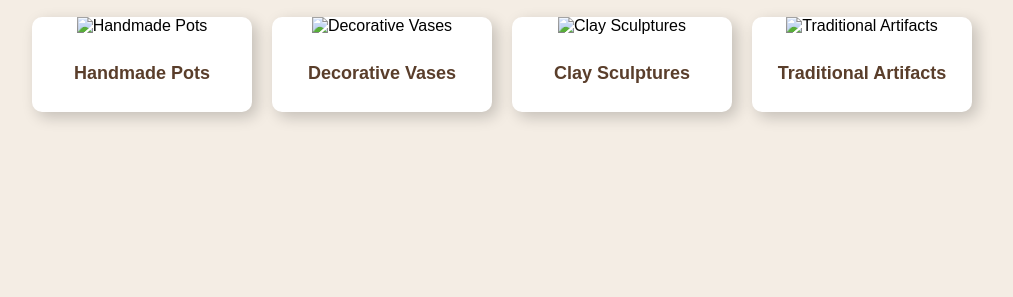
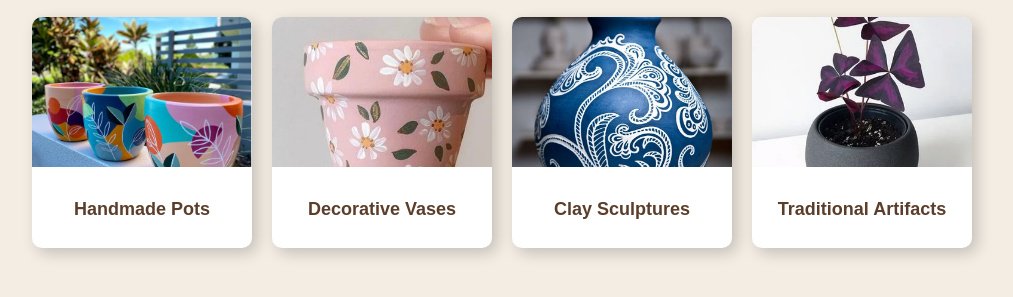
Before and after one commit to Mayanksh06/mudart2, a plain HTML site: page categories.html in a window 1280 px wide. Shown: the part 117-414 px from the top of the page, without its empty margins (138-1151 px from the left). Drawn offline with Linux system fonts and the light colour scheme.

Commit message:
Update categories.html

```diff
--- a/categories.html
+++ b/categories.html
@@ -13,19 +13,19 @@
         <h2>Our Categories</h2>
         <div class="category-container">
             <div class="category-card">
-                <img src="./img/1.jfif" alt="Handmade Pots">
+                <img src="1.jfif" alt="Handmade Pots">
                 <p>Handmade Pots</p>
             </div>
             <div class="category-card">
-                <img src="./img/2.jfif" alt="Decorative Vases">
+                <img src="2.jfif" alt="Decorative Vases">
                 <p>Decorative Vases</p>
             </div>
             <div class="category-card">
-                <img src="./img/3.jfif" alt="Clay Sculptures">
+                <img src="3.jfif" alt="Clay Sculptures">
                 <p>Clay Sculptures</p>
             </div>
             <div class="category-card">
-                <img src="./img/4.jfif" alt="Traditional Artifacts">
+                <img src="4.jfif" alt="Traditional Artifacts">
                 <p>Traditional Artifacts</p>
             </div>
         </div>
```
